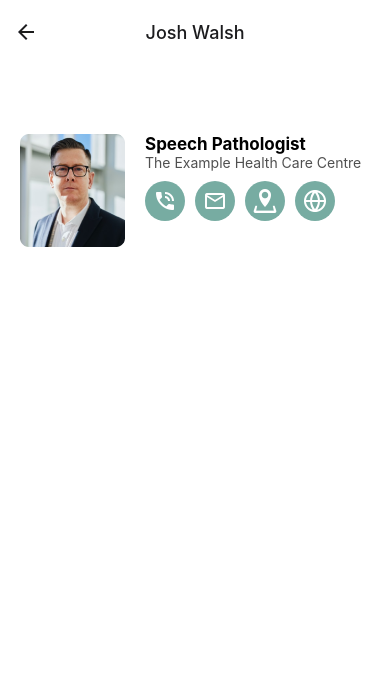
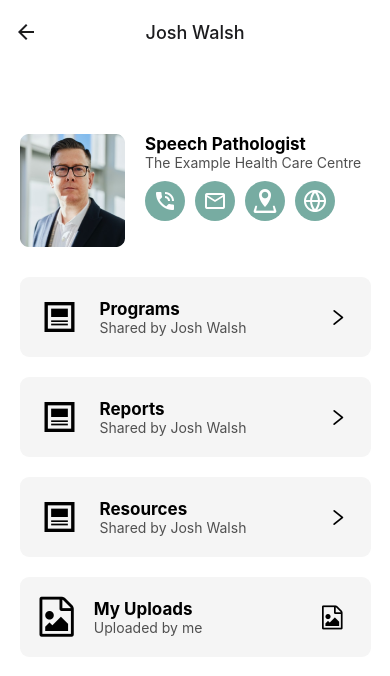
Before and after one commit to asif103/lm-mobile-app, a React Native app: screen /providerProfile in a window 390 px wide. Shown: the top 676 px of the page. Built offline with nearby package versions, Linux system fonts and the light colour scheme.

Commit message:
items done

```diff
--- a/screens/ProviderProfileScreen.js
+++ b/screens/ProviderProfileScreen.js
@@ -8,10 +8,12 @@ import {
     TouchableOpacity, ScrollView, TextInput
 } from "react-native";
 import providerImage from '../assets/provider.png'
-import { MaterialIcons } from '@expo/vector-icons';
-import { MaterialCommunityIcons } from '@expo/vector-icons';
-import { Entypo } from '@expo/vector-icons';
-import { Feather } from '@expo/vector-icons';
+import {MaterialIcons} from '@expo/vector-icons';
+import {MaterialCommunityIcons} from '@expo/vector-icons';
+import {Entypo} from '@expo/vector-icons';
+import {Feather} from '@expo/vector-icons';
+import { AntDesign } from '@expo/vector-icons';
+import { FontAwesome } from '@expo/vector-icons';
 const ProviderProfileScreen = ({navigation}) => {
     React.useLayoutEffect(() => {
         navigation.setOptions({
@@ -35,23 +37,87 @@ const ProviderProfileScreen = ({navigation}) => {
                         </View>
                         <View style={styles.headerIcons}>
                             <TouchableOpacity style={styles.iconContainer}>
-                                <MaterialIcons name="phone-in-talk" size={24} color="#ffffff" />
+                                <MaterialIcons name="phone-in-talk" size={24} color="#ffffff"/>
                             </TouchableOpacity>
                             <TouchableOpacity style={styles.iconContainer}>
-                                <MaterialCommunityIcons name="email-outline" size={24} color="#ffffff" />
+                                <MaterialCommunityIcons name="email-outline" size={24} color="#ffffff"/>
                             </TouchableOpacity>
                             <TouchableOpacity style={styles.iconContainer}>
-                                <Entypo name="location" size={24} color="#ffffff" />
+                                <Entypo name="location" size={24} color="#ffffff"/>
                             </TouchableOpacity>
                             <TouchableOpacity style={styles.iconContainer}>
-                                <Feather name="globe" size={24} color="#ffffff" />
+                                <Feather name="globe" size={24} color="#ffffff"/>
                             </TouchableOpacity>
 
                         </View>
                     </View>
                 </View>
-                <View>
+                <View style={styles.itemsContainer}>
+                    <TouchableOpacity style={styles.itemContainer}>
+                        <View style={styles.itemIconContainer}>
+                            <MaterialCommunityIcons name="post-outline" size={40} color="black"/>
+                        </View>
+                        <View style={styles.itemInformationContainer}>
+                            <View>
+                                <Text style={styles.providerName}>Programs</Text>
+                                <Text style={styles.providerSubtitle}>Shared by Josh Walsh</Text>
+                            </View>
+                            <View>
+                                <AntDesign name="right" size={20} color="black" />
+                            </View>
+                        </View>
+                    </TouchableOpacity>
 
+
+
+                    <TouchableOpacity style={styles.itemContainer}>
+                        <View style={styles.itemIconContainer}>
+                            <MaterialCommunityIcons name="post-outline" size={40} color="black"/>
+                        </View>
+                        <View style={styles.itemInformationContainer}>
+                            <View>
+                                <Text style={styles.providerName}>Reports</Text>
+                                <Text style={styles.providerSubtitle}>Shared by Josh Walsh</Text>
+                            </View>
+                            <View>
+                                <AntDesign name="right" size={20} color="black" />
+                            </View>
+                        </View>
+                    </TouchableOpacity>
+
+
+
+                    <TouchableOpacity style={styles.itemContainer}>
+                        <View style={styles.itemIconContainer}>
+                            <MaterialCommunityIcons name="post-outline" size={40} color="black"/>
+                        </View>
+                        <View style={styles.itemInformationContainer}>
+                            <View>
+                                <Text style={styles.providerName}>Resources</Text>
+                                <Text style={styles.providerSubtitle}>Shared by Josh Walsh</Text>
+                            </View>
+                            <View>
+                                <AntDesign name="right" size={20} color="black" />
+                            </View>
+                        </View>
+                    </TouchableOpacity>
+
+
+
+                    <TouchableOpacity style={styles.itemContainer}>
+                        <View style={styles.itemIconContainer}>
+                            <FontAwesome name="file-image-o" size={40} color="black" />
+                        </View>
+                        <View style={styles.itemInformationContainer}>
+                            <View>
+                                <Text style={styles.providerName}>My Uploads</Text>
+                                <Text style={styles.providerSubtitle}>Uploaded by me</Text>
+                            </View>
+                            <View>
+                                <FontAwesome name="file-image-o" size={24} color="black" />
+                            </View>
+                        </View>
+                    </TouchableOpacity>
                 </View>
             </ScrollView>
         </SafeAreaView>
@@ -71,42 +137,61 @@ const styles = StyleSheet.create({
         width: "100%"
     },
     headerContainer: {
-        flexDirection:"row",
-        padding:20
+        flexDirection: "row",
+        padding: 20
     },
     headerImageContainer: {
-        marginRight:20
+        marginRight: 20
     },
     providerImageStyle: {
         width: 105,
         height: 113
     },
-    headerInformation:{
+    headerInformation: {},
+    headerIcons: {
+        marginTop: 10,
+        flexDirection: "row"
+    },
+    providerName: {
+        fontSize: 17,
+        fontWeight: "bold"
+    },
+    providerSubtitle: {
+        fontSize: 14,
+        color: '#505050'
+    },
+    iconContainer: {
+        height: 40,
+        width: 40,
+        marginRight: 10,
+        borderRadius: 20,
+        backgroundColor: '#77ACA2',
+        display: "flex",
+        alignItems: 'center',
+        justifyContent: "center",
+    },
+    itemIconContainer:{
+        paddingRight:20
+    },
+    itemsContainer:{
+        width:"100%",
+        alignItems:"center",
 
     },
-    headerIcons:{
-        marginTop:10,
-        flexDirection:"row"
+    itemContainer: {
+        flexDirection:"row",
+        alignItems:"center",
+        padding:20,
+        backgroundColor:"#F5F5F5",
+        borderRadius:9,
+        width:'90%',
+        marginVertical:10
     },
-    providerName:{
-        fontSize:17,
-        fontWeight:"bold"
-    },
-    providerSubtitle:{
-        fontSize:14,
-        color: '#505050'
-    },
-    iconContainer:{
-        height:40,
-        width:40,
-        marginRight:10,
-        borderRadius:20,
-        backgroundColor:'#77ACA2',
-        display:"flex",
-        alignItems:'center',
-        justifyContent:"center",
-
-
+    itemInformationContainer:{
+        flexDirection:"row",
+        width:"80%",
+        justifyContent:"space-between",
+        alignItems:"center"
     }
 
 });
```
